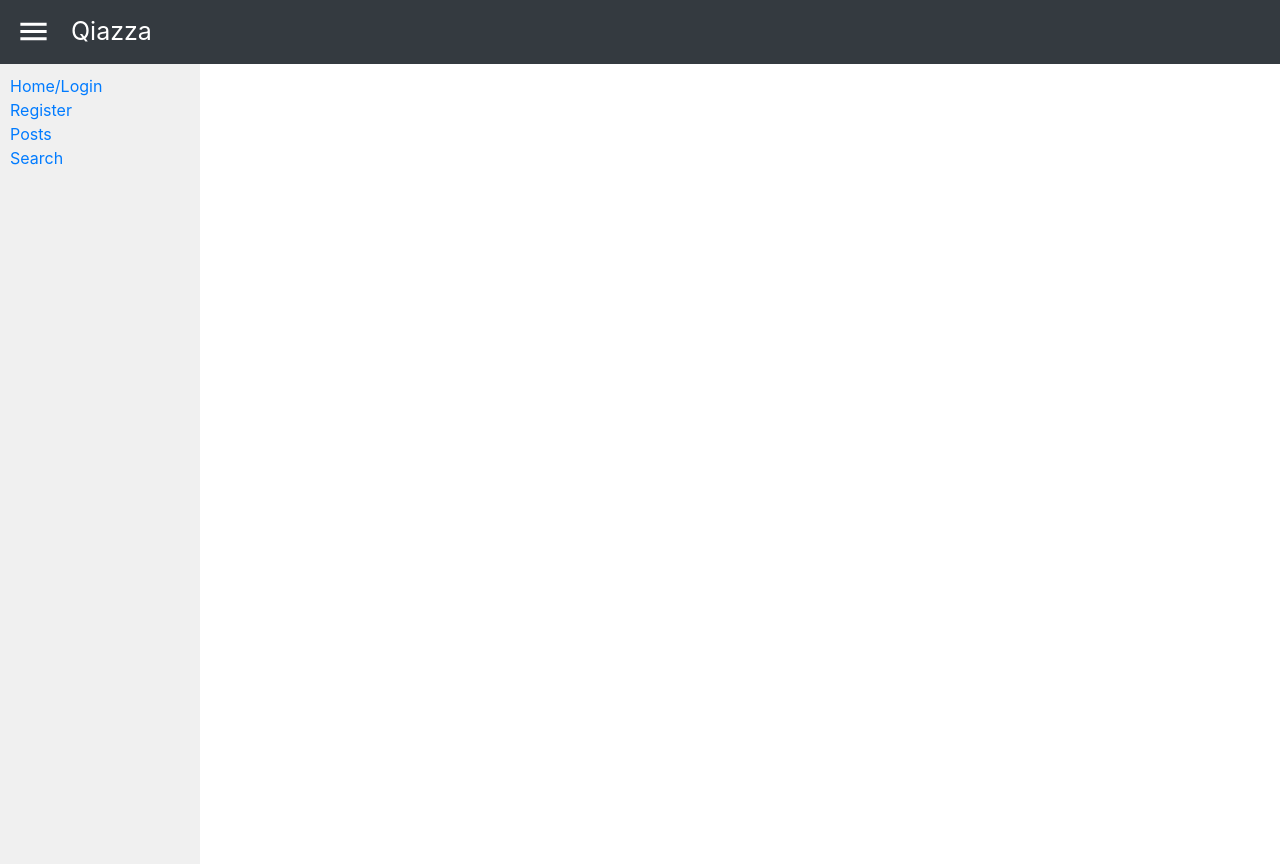
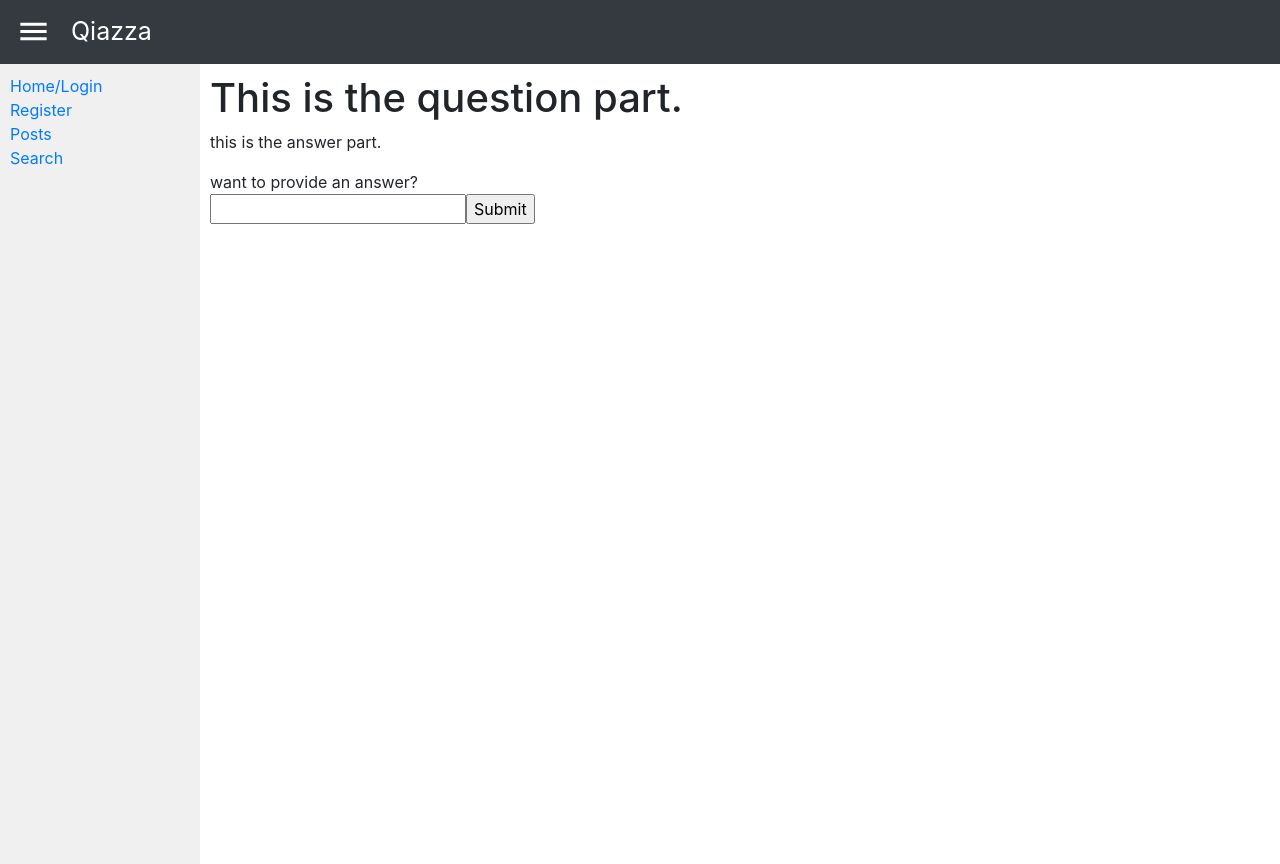
Before and after one commit to tap498775210/project97, a React (Create React App) app in the folder client/: page /q/1 in a window 1280 px wide. Built offline with nearby package versions, Linux system fonts and the light colour scheme.

Commit message:
make the clickable question list direct to a single question page.

```diff
--- a/client/src/App.js
+++ b/client/src/App.js
@@ -7,6 +7,8 @@ import { BrowserRouter as Router, Switch, Route, Link } from "react-router-dom";
 import NavigationBar from "./components/NavigationBar";
 import Sidebar from "./components/Sidebar";
 import routes from "./routes";
+
+import Qna from "./components/qna";
 
 import './App.css';
 
@@ -65,8 +67,10 @@ class App extends Component {
                     path={route.path}
                     exact={route.exact}
                     children={<route.main />}
-                  />
+                    />
                 ))}
+
+                  <Route Route path="/q/:id" children={<Qna />} />
               </Switch>
             </div>
           </div>
--- a/client/src/components/Question.js
+++ b/client/src/components/Question.js
@@ -1,7 +1,7 @@
 //import React, { useState, Component } from "react";
 import React, { Component } from "react";
 // import { BrowserRouter as Router, Switch, Route, Link } from "react-router-dom";
-import { Link } from "react-router-dom";
+import { Link, Switch, Route } from "react-router-dom";
 //import Form from "react-bootstrap/Form";
 import "./Question.css";
 
@@ -98,8 +98,8 @@ class Question extends Component {
         <input type='submit' value='Submit' />
         </form>
         <div className='questionList'>
-          <br />
-          {this.questionList()}
+        <br />
+        {this.questionList()}
         </div>
         {/* <div>
                 <p>{this.state.apiResponse}</p>
--- /dev/null
+++ b/client/src/components/qna.js
@@ -0,0 +1,49 @@
+import React from 'react';
+import ReactDOM from 'react-dom';
+
+class Question extends React.Component {
+    render() {
+        return (
+            <h1> This is the question part.</h1>
+        );
+    }
+}
+
+class Answers extends React.Component {
+    render() {
+        return (
+            <div>
+                <p>this is the answer part.</p>
+            </div>
+        );
+    }
+}
+
+export default class Qna extends React.Component {
+    constructor(props) {
+        super(props);
+        this.state = {
+            word: ""
+        };
+    }
+
+    handleChange() {
+
+    }
+
+    render() {
+        return (
+            <>
+                <Question />
+                <Answers />
+                <form onSubmit={this.handleSubmit}>
+                    <label>
+                        want to provide an answer?<br/>
+                        <input type='text' value={this.state.word} onChange={this.handleChange} />
+                    </label>
+                    <input type='submit' value='Submit' />
+                </form>
+            </>
+        );
+    }
+}
```
Also changed, not shown: 2 other files (tests, documents, lock files or other folders).
